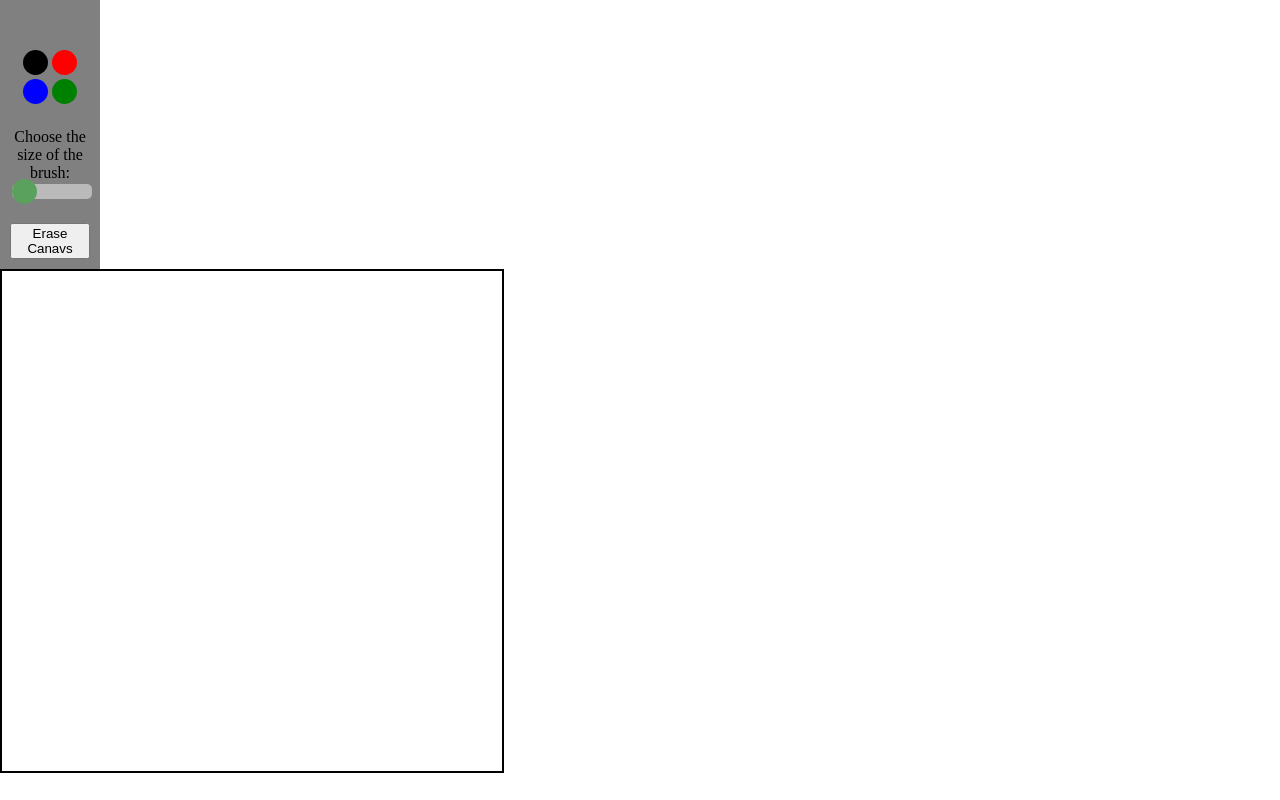
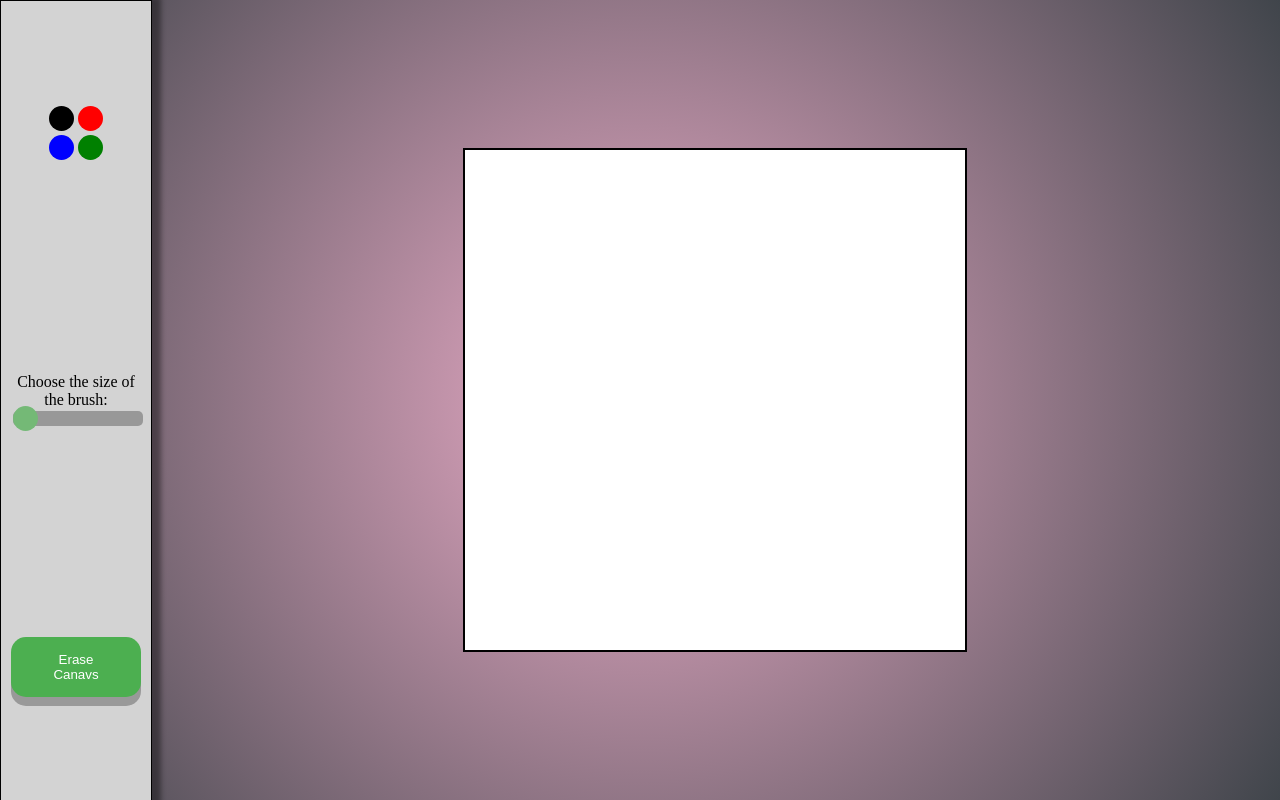
Before and after one commit to Yanivba18/Paint-95, a plain HTML site: page index.html in a window 1280 px wide. Drawn offline with nearby package versions, Linux system fonts and the light colour scheme.

Commit message:
Changed class of side menu and wrapper

```diff
--- a/css/mystyle.css
+++ b/css/mystyle.css
@@ -2,42 +2,41 @@ body {
     height: 100vh;
     overflow: hidden;
     margin: 0;
+    background: radial-gradient(circle, rgba(238,174,202,1) 0%, rgba(64,69,75,1) 100%);
 }
 
 .wrapper {
     display: flex;
+    justify-content: center;
+    margin-left: 150px;
+    height: 100%;
+    align-items: center;
 }
 
 .side-menu {
-    width: 100px;
-    background: gray;
+    width: 150px;
+    background: lightgray;
     display: flex;
-    justify-content: center;
-    padding-top: 40px;
+    justify-content: space-around;
     flex-direction: column;
+    position: fixed;
+    height: 100%;
+    border: 1px solid black;
 }
 
-.block-box-side {
-    width: 100px;
-    z-index: 999;
-}
-
-.block-box-bottom {
-    width: 100vw;
-    height: 10px;
-    z-index: 9999;
-
-}
 
 .menu-items {
     text-align: center;
     margin: 10px;
+    display: flex;
+    flex-direction: column;
 }
 
 .canvas {
     height: 500px;
     width: 500px;
     border: 2px solid black;
+    background-color: white;
 }
 
 .box-draw {
@@ -73,7 +72,7 @@ body {
     width: 100%;
     height: 15px;
     border-radius: 5px;
-    background: #d3d3d3;
+    background: gray;
     outline: none;
     opacity: 0.7;
     -webkit-transition: .2s;
@@ -97,3 +96,36 @@ body {
     background: #4CAF50;
     cursor: pointer;
 }
+
+.button {
+    display: inline-block;
+    padding: 15px 25px;
+    cursor: pointer;
+    text-align: center;
+    text-decoration: none;
+    outline: none;
+    color: #fff;
+    background-color: #4CAF50;
+    border: none;
+    border-radius: 15px;
+    box-shadow: 0 9px #999;
+}
+
+.button:hover {
+    background-color: #3e8e41
+}
+
+.button:active {
+    background-color: #3e8e41;
+    box-shadow: 0 5px #666;
+    transform: translateY(4px);
+}
+
+.shadow {
+    -webkit-box-shadow: 3px 3px 5px 6px rgba(0, 0, 0, 0.4);
+    /* Safari 3-4, iOS 4.0.2 - 4.2, Android 2.3+ */
+    -moz-box-shadow: 3px 3px 5px 6px rgba(0, 0, 0, 0.4);
+    /* Firefox 3.5 - 3.6 */
+    box-shadow: 3px 3px 5px 6px rgba(0, 0, 0, 0.4);
+    /* Opera 10.5, IE 9, Firefox 4+, Chrome 6+, iOS 5 */
+}
```
